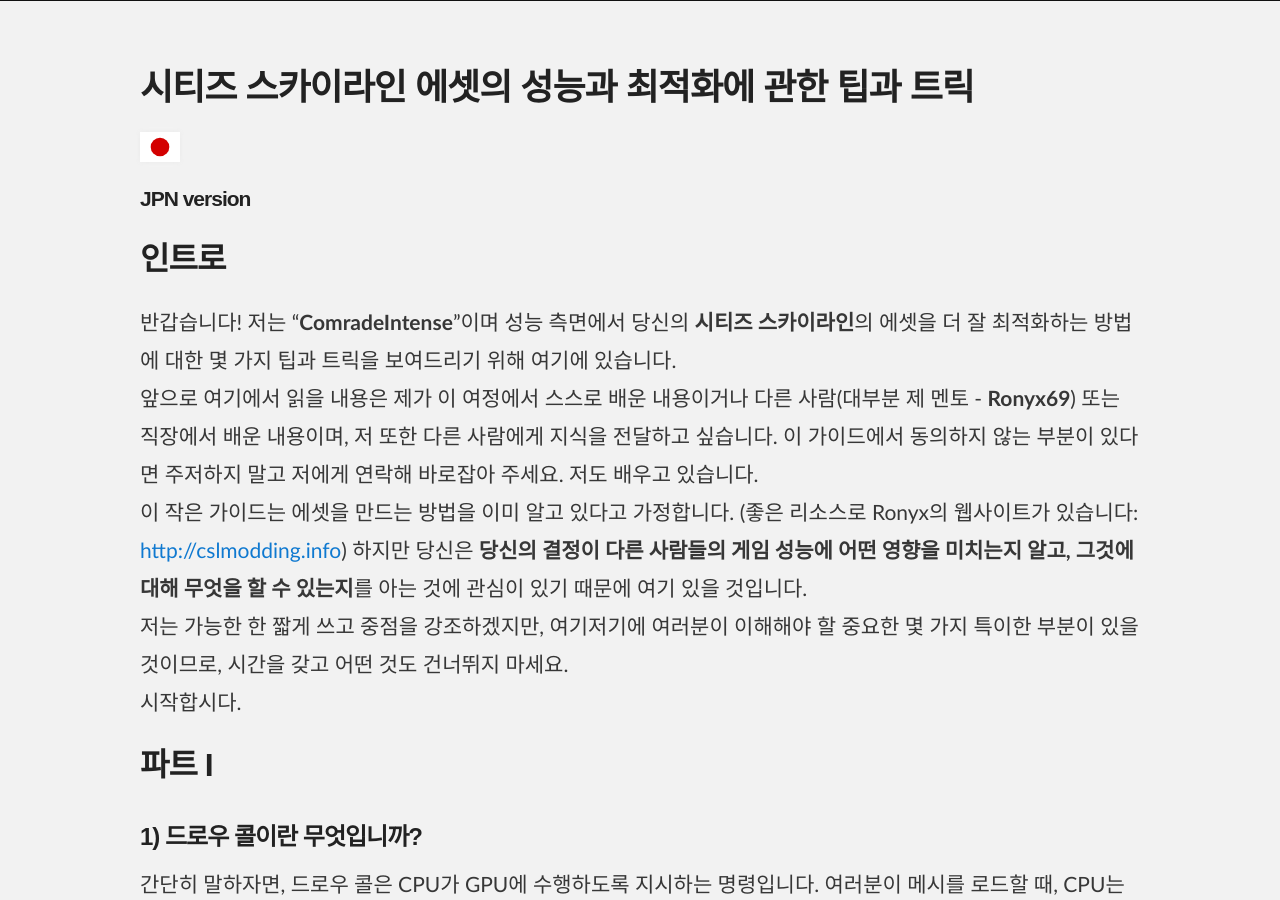
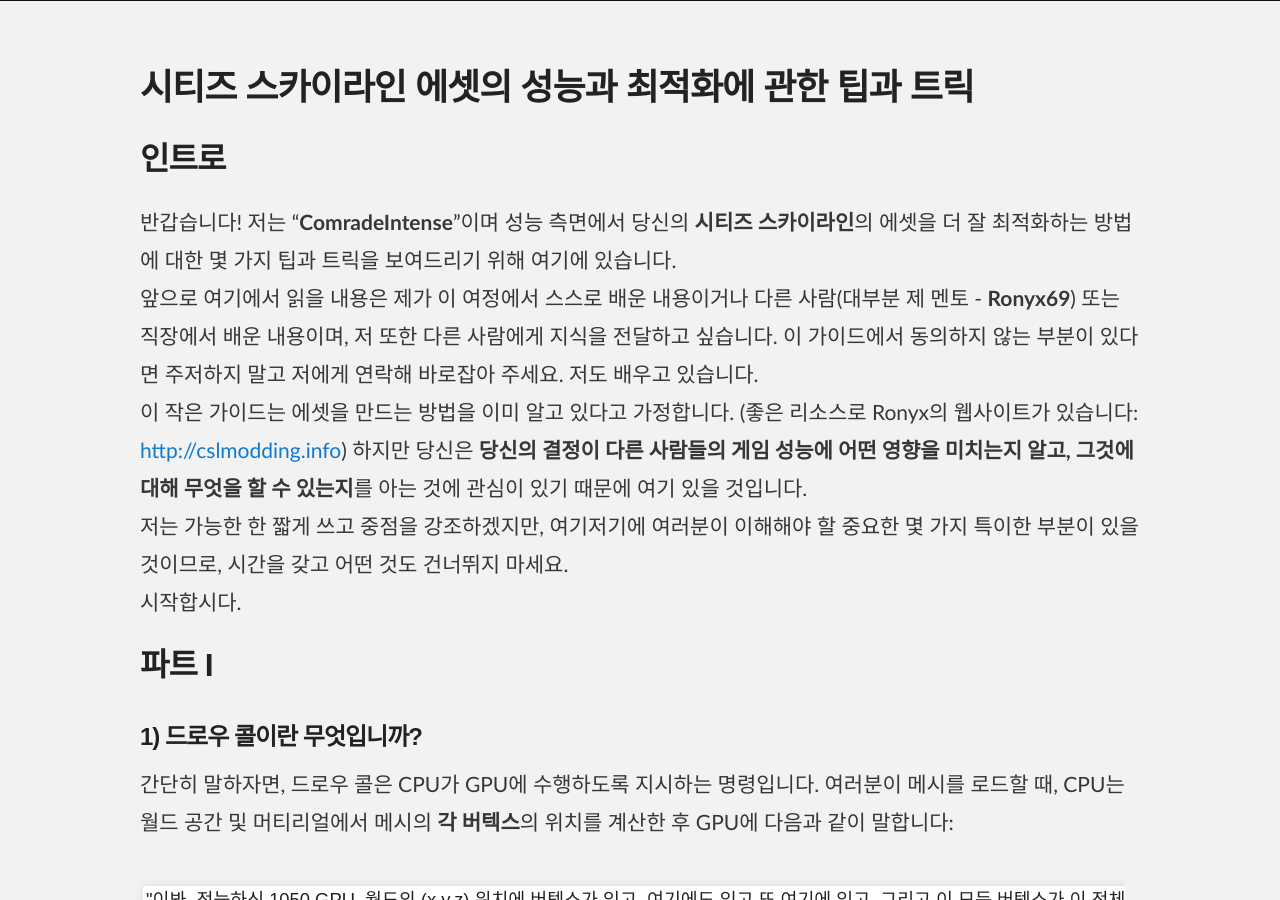
Before and after one commit to comradeintense/assetoptimization, a Jekyll site: the page built from kor.md, in a window 1280 px wide and 900 px high. Built offline with Jekyll 4.4.1, drawn with Linux system fonts in a browser that asks for light colours; our own code applies the rules of GitHub Pages for plain Markdown files.

Commit message:
Update kor.md

```diff
--- a/kor.md
+++ b/kor.md
@@ -3,9 +3,6 @@
 ---
 #  시티즈 스카이라인 에셋의 성능과 최적화에 관한 팁과 트릭
 
-[<img src="images/jpn.svg" width=40 height=30>](http://comradeintense.github.io/assetoptimization/jpn.html)
-<br>
-#### JPN version
 ## 인트로
 반갑습니다! 저는 “**ComradeIntense**”이며 성능 측면에서 당신의 **시티즈 스카이라인**의 에셋을 더 잘 최적화하는 방법에 대한 몇 가지 팁과 트릭을 보여드리기 위해 여기에 있습니다.
 <br>
```
